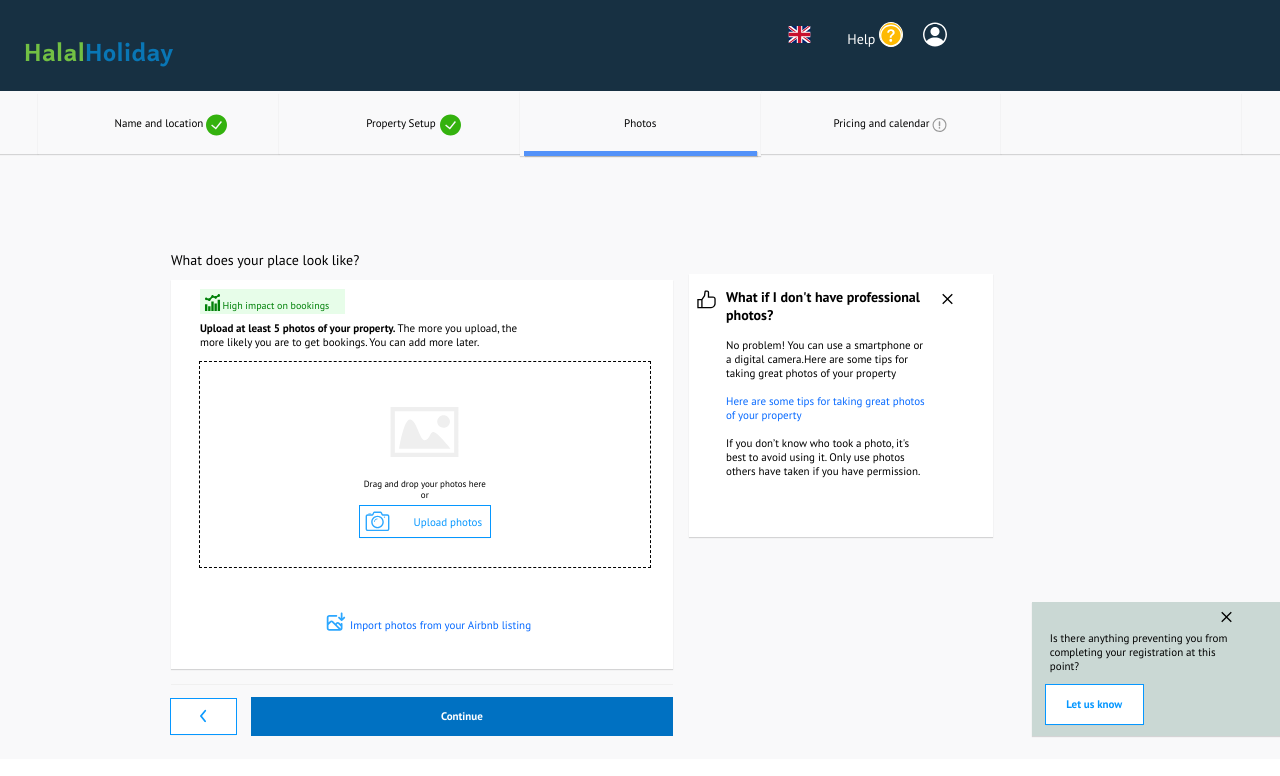
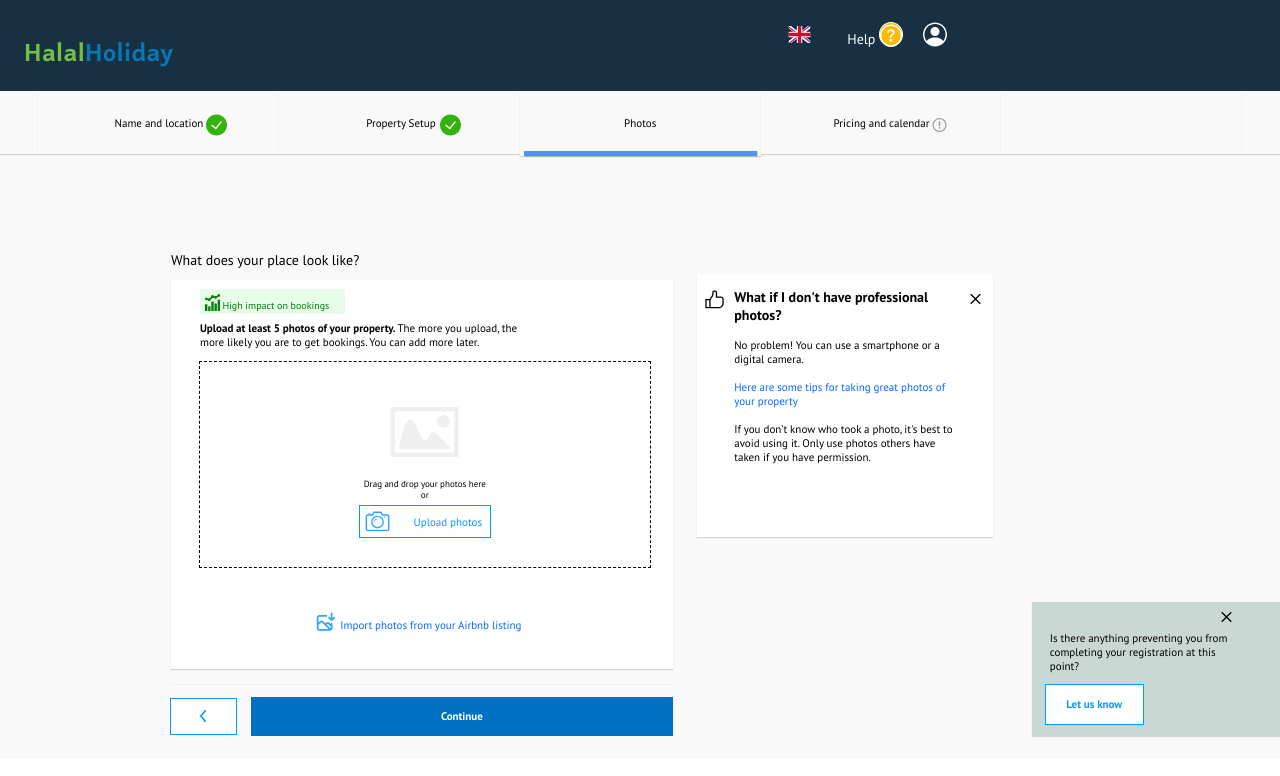
Before and after one commit to fadhlinnabihah/HalalHoliday, a React (Create React App) app in the folder application12-v1.0.1/: page / in a window 1280 px wide. Shown: the top 776 px of the page. Built offline with nearby package versions, Linux system fonts and the light colour scheme.

Commit message:
fourth commit

```diff
--- a/application12-v1.0.1/src/pages/PhotosImportPhotos/index.js
+++ b/application12-v1.0.1/src/pages/PhotosImportPhotos/index.js
@@ -122,7 +122,7 @@ const PhotosImportPhotosPage = () => {
                           </Stack>
                         </Column>
                       </Stack>
-                      <Row className="font-ptsans lg:mb-[23px] xl:mb-[29px] 2xl:mb-[33px] 3xl:mb-[39px] ml-[auto] lg:mt-[43px] xl:mt-[54px] 2xl:mt-[61px] 3xl:mt-[73px] w-[70%]">
+                      <Row className="font-ptsans lg:mb-[23px] xl:mb-[29px] 2xl:mb-[33px] 3xl:mb-[39px] ml-[auto] lg:mt-[43px] xl:mt-[54px] 2xl:mt-[61px] 3xl:mt-[73px] w-[72%]">
                         <Img
                           src="images/img_bookmark.svg"
                           className="common-pointer bookmark"
@@ -139,13 +139,13 @@ const PhotosImportPhotosPage = () => {
                       </Row>
                     </Column>
                   </Column>
-                  <Row className="bg-white_A700 font-roboto items-start lg:mt-[24px] xl:mt-[30px] 2xl:mt-[34px] 3xl:mt-[40px] 2xl:p-[11px] 3xl:p-[13px] lg:p-[7px] xl:p-[9px] shadow-bs w-[37%]">
+                  <Row className="bg-white_A700 font-roboto items-start lg:mt-[24px] xl:mt-[30px] 2xl:mt-[40px] 3xl:mt-[40px] 2xl:p-[auto] 3xl:p-[13px] lg:p-[7px] xl:p-[9px] shadow-bs w-[36%]">
                     <Img
                       src="images/img_thumbsup.svg"
                       className="2xl:mt-[10px] 3xl:mt-[12px] lg:mt-[7px] xl:mt-[8px] bookmark"
                       alt="thumbsup"
                     />
-                    <Stack className="lg:h-[228px] xl:h-[285px] 2xl:h-[321px] 3xl:h-[385px] lg:mb-[14px] xl:mb-[17px] 2xl:mb-[20px] 3xl:mb-[24px] xl:ml-[11px] 2xl:ml-[13px] 3xl:ml-[15px] lg:ml-[9px] 2xl:mt-[10px] 3xl:mt-[12px] lg:mt-[7px] xl:mt-[8px] w-[80%]">
+                    <Stack className="lg:h-[228px] xl:h-[285px] 2xl:h-[321px] 3xl:h-[385px] lg:mb-[14px] xl:mb-[17px] 2xl:mb-[20px] 3xl:mb-[24px] xl:ml-[11px] 2xl:ml-[13px] 3xl:ml-[15px] lg:ml-[9px] 2xl:mt-[10px] 3xl:mt-[12px] lg:mt-[7px] xl:mt-[8px] w-[100%]">
                       <Text
                         className="absolute font-semibold h-[max-content] inset-[0] justify-center leading-[normal] m-[2] text-black_900 w-[87%]"
                         variant="body4"
@@ -156,9 +156,8 @@ const PhotosImportPhotosPage = () => {
                         </span>
                         <span className="text-black_900 font-ptsans font-normal not-italic lg:text-[11px] xl:text-[14px] 2xl:text-[16px] 3xl:text-[19px]">
                           <br />
-                          No problem! You can use a smartphone or a digital
-                          camera.Here are some tips for taking great photos of
-                          your property
+                          No problem! You can use a
+                          smartphone or a digital camera.
                           <br />
                           <br />
                         </span>
@@ -169,14 +168,14 @@ const PhotosImportPhotosPage = () => {
                           <br />
                         </span>
                         <span className="text-black_900 font-ptsans font-normal not-italic lg:text-[11px] xl:text-[14px] 2xl:text-[16px] 3xl:text-[19px]">
-                          If you don’t know who took a photo, it's best to avoid
-                          using it. Only use photos others have taken if you
+                          If you don’t know who took a photo,
+                          it's best to avoid using it. Only use photos others have taken if you
                           have permission.
                         </span>
                       </Text>
                       <Img
                         src="images/img_close.svg"
-                        className="close"
+                        className="mr-[-20] justify-end close"
                         alt="close"
                       />
                     </Stack>
--- a/application12-v1.0.1/src/pages/PhotosImportPhotosAirbnb/index.js
+++ b/application12-v1.0.1/src/pages/PhotosImportPhotosAirbnb/index.js
@@ -92,9 +92,11 @@ const PhotosImportPhotosAirbnbPage = () => {
                     </span>
                     <span className="text-black_900 font-ptsans font-normal not-italic lg:text-[11px] xl:text-[14px] 2xl:text-[16px] 3xl:text-[19px]">
                       <br />
-                      <br />
                       Live listing URL address:
                     </span>
+                    <div>
+                      <br />
+                    </div>
                   </Text>
                   <Input
                     className="placeholder:text-gray_503 GroupSixtyNine"
@@ -103,6 +105,7 @@ const PhotosImportPhotosAirbnbPage = () => {
                     placeholder="https://www.airbnb.com/photos/xxxxxxxx"
                     shape="RoundedBorder3"
                     size="sm"
+                    variant="OutlineGray502"
                   ></Input>
                 </Column>
                 <Column className="font-ptsans items-center justify-start lg:mt-[15px] xl:mt-[19px] 2xl:mt-[22px] 3xl:mt-[26px] w-[100%]">
```
